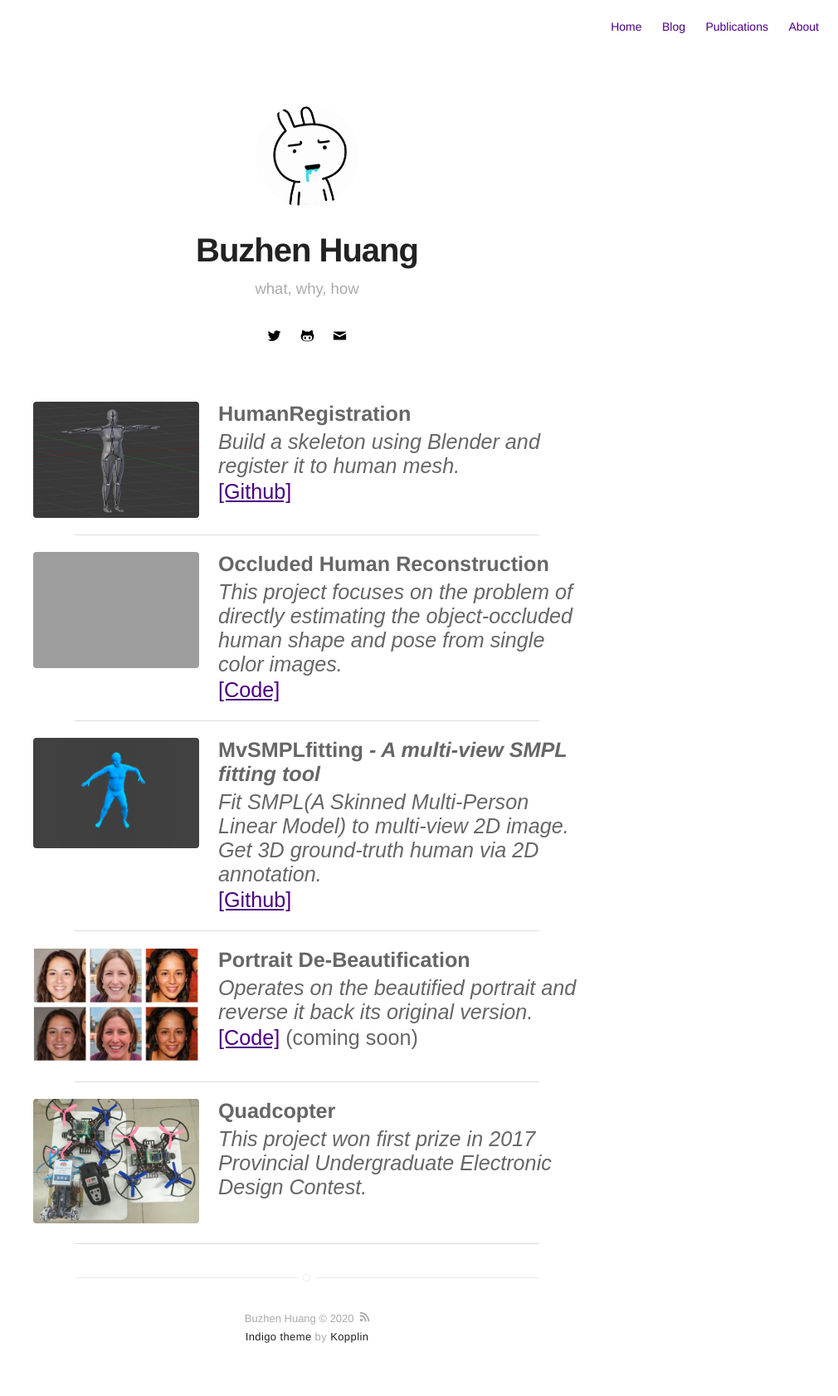
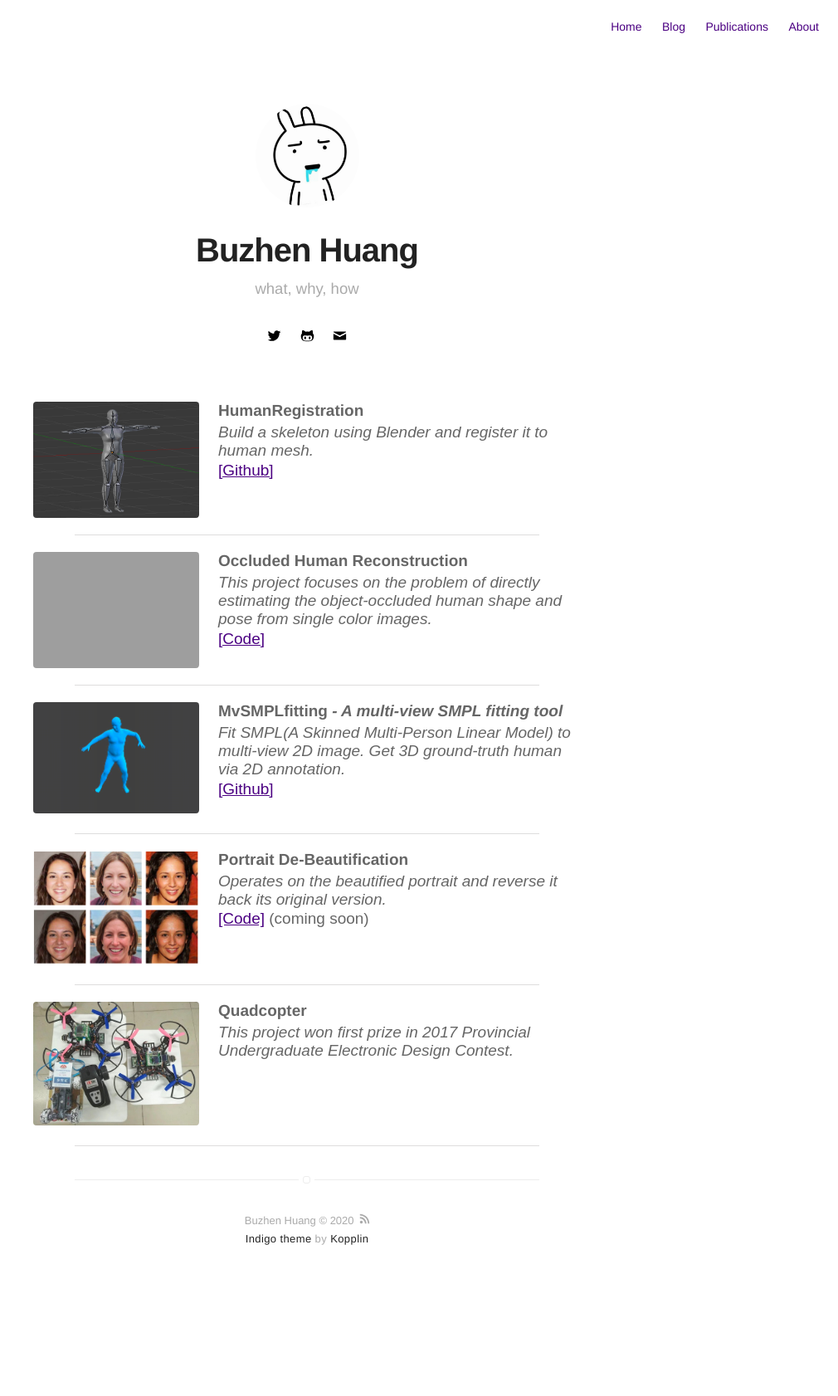
Before and after one commit to boycehbz/boycehbz.github.io, a Jekyll site: the page built from projects.html, in a window 1280 px wide. Shown: the whole page at 83% size, without its empty margins (270-1280 px from the left). Built offline with Jekyll 4.4.1, drawn with Linux system fonts in a browser that asks for light colours; after the commit the page ends 1565 px from its top, so only the background shows below that; grey boxes are pictures that could not be loaded.

Commit message:
update layout

```diff
--- a/projects.html
+++ b/projects.html
@@ -8,9 +8,9 @@ title: Projects
         <img style="max-height: 140px; max-width: 200px;" align="center" width="100%" class="image" src="skeleton.png" >
     </div>
     <div align="left" style="vertical-align: top;" class="toright"; width="60%"; word-break:break-all;word-wrap:break-word;>
-        <span style="display:block;font-size:2.8vmin;font-weight:bold;padding-bottom:0.2em">HumanRegistration</span>
-        <span style="display:inline-block;font-size:2.8vmin;font-family:Arial;padding-bottom:0.2vmin"><i> Build a skeleton using Blender and register it to human mesh.</i></span>
-        <span style="display:inline-block;font-size:2.8vmin;font-family:Arial;padding-bottom:0.2rem"><a href="https://github.com/boycehbz/HumanRegistration">[Github]</a></span>
+        <span style="display:block;font-size:1.9rem;font-weight:bold;padding-bottom:0.2em">HumanRegistration</span>
+        <span style="display:inline-block;font-size:1.9rem;font-family:Arial;padding-bottom:0.2vmin"><i> Build a skeleton using Blender and register it to human mesh.</i></span>
+        <span style="display:inline-block;font-size:1.9rem;font-family:Arial;padding-bottom:0.2rem"><a href="https://github.com/boycehbz/HumanRegistration">[Github]</a></span>
 
     </div>
 </div>
@@ -21,9 +21,9 @@ title: Projects
         <img style="max-height: 140px; max-width: 200px;" align="center" width="100%" class="image" src="ooh.gif" >
     </div>
     <div align="left" style="vertical-align: top;" class="toright"; width="60%"; word-break:break-all;word-wrap:break-word;>
-        <span style="display:block;font-size:2.8vmin;font-weight:bold;padding-bottom:0.2em">Occluded Human Reconstruction</span>
-        <span style="display:inline-block;font-size:2.8vmin;font-family:Arial;padding-bottom:0.2vmin"><i> This project focuses on the problem of directly estimating the object-occluded human shape and pose from single color images.</i></span>
-        <span style="display:inline-block;font-size:2.8vmin;font-family:Arial;padding-bottom:0.2rem"><a href="https://gitee.com/seuvcl/CVPR2020-OOH">[Code]</a></span>
+        <span style="display:block;font-size:1.9rem;font-weight:bold;padding-bottom:0.2em">Occluded Human Reconstruction</span>
+        <span style="display:inline-block;font-size:1.9rem;font-family:Arial;padding-bottom:0.2vmin"><i> This project focuses on the problem of directly estimating the object-occluded human shape and pose from single color images.</i></span>
+        <span style="display:inline-block;font-size:1.9rem;font-family:Arial;padding-bottom:0.2rem"><a href="https://gitee.com/seuvcl/CVPR2020-OOH">[Code]</a></span>
 
     </div>
 </div>
@@ -34,9 +34,9 @@ title: Projects
         <img style="max-height: 200px; max-width: 200px;" width="100%" class="image" src="mvsmplfitting.gif" >
     </div>
     <div align="left" style="vertical-align: top;" class="toright"; width="60%"; word-break:break-all;word-wrap:break-word;>
-        <span style="display:block;font-size:2.8vmin;font-weight:bold;padding-bottom:0.2em">MvSMPLfitting <i>- A multi-view SMPL fitting tool</i></span>
-        <span style="display:inline-block;font-size:2.8vmin;font-family:Arial;padding-bottom:0.2vmin"><i> Fit SMPL(A Skinned Multi-Person Linear Model) to multi-view 2D image. Get 3D ground-truth human via 2D annotation.</i></span>
-        <span style="display:inline-block;font-size:2.8vmin;font-family:Arial;padding-bottom:0.2rem"><a href="https://github.com/boycehbz/MvSMPLfitting">[Github]</a></span>
+        <span style="display:block;font-size:1.9rem;font-weight:bold;padding-bottom:0.2em">MvSMPLfitting <i>- A multi-view SMPL fitting tool</i></span>
+        <span style="display:inline-block;font-size:1.9rem;font-family:Arial;padding-bottom:0.2vmin"><i> Fit SMPL(A Skinned Multi-Person Linear Model) to multi-view 2D image. Get 3D ground-truth human via 2D annotation.</i></span>
+        <span style="display:inline-block;font-size:1.9rem;font-family:Arial;padding-bottom:0.2rem"><a href="https://github.com/boycehbz/MvSMPLfitting">[Github]</a></span>
     </div>
 
 </div>
@@ -47,10 +47,10 @@ title: Projects
         <img style="max-height: 200px; max-width: 200px;" width="100%" class="image" src="face.png" >
     </div>
     <div align="left" style="vertical-align: top;" class="toright"; width="60%"; word-break:break-all;word-wrap:break-word;>
-        <span style="display:block;font-size:2.8vmin;font-weight:bold;padding-bottom:0.2em">Portrait De-Beautiﬁcation</span>
-        <span style="display:inline-block;font-size:2.8vmin;font-family:Arial;padding-bottom:0.2vmin"><i> Operates on the beautiﬁed portrait and reverse it back its original version.</i></span>
+        <span style="display:block;font-size:1.9rem;font-weight:bold;padding-bottom:0.2em">Portrait De-Beautiﬁcation</span>
+        <span style="display:inline-block;font-size:1.9rem;font-family:Arial;padding-bottom:0.2vmin"><i> Operates on the beautiﬁed portrait and reverse it back its original version.</i></span>
 
-        <span style="display:inline-block;font-size:2.8vmin;font-family:Arial;padding-bottom:0.2rem"><a href="">[Code]</a> (coming soon)</span>
+        <span style="display:inline-block;font-size:1.9rem;font-family:Arial;padding-bottom:0.2rem"><a href="">[Code]</a> (coming soon)</span>
 
     </div>
 </div>
@@ -61,10 +61,10 @@ title: Projects
         <img style="max-height: 200px; max-width: 200px;" width="100%" class="image" src="quadcopter.jpg" >
     </div>
     <div align="left" style="vertical-align: top;" class="toright"; width="60%"; word-break:break-all;word-wrap:break-word;>
-        <span style="display:block;font-size:2.8vmin;font-weight:bold;padding-bottom:0.2em">Quadcopter</span>
-        <span style="display:inline-block;font-size:2.8vmin;font-family:Arial;padding-bottom:0.2vmin"><i> This project won first prize in 2017 Provincial Undergraduate Electronic Design Contest.</i></span>
+        <span style="display:block;font-size:1.9rem;font-weight:bold;padding-bottom:0.2em">Quadcopter</span>
+        <span style="display:inline-block;font-size:1.9rem;font-family:Arial;padding-bottom:0.2vmin"><i> This project won first prize in 2017 Provincial Undergraduate Electronic Design Contest.</i></span>
 
-        <!-- <span style="display:inline-block;font-size:2.8vmin;font-family:Arial;padding-bottom:0.2rem"><a href="">[Code]</a> (coming soon)</span> -->
+        <!-- <span style="display:inline-block;font-size:1.9rem;font-family:Arial;padding-bottom:0.2rem"><a href="">[Code]</a> (coming soon)</span> -->
 
     </div>
 </div>
```
